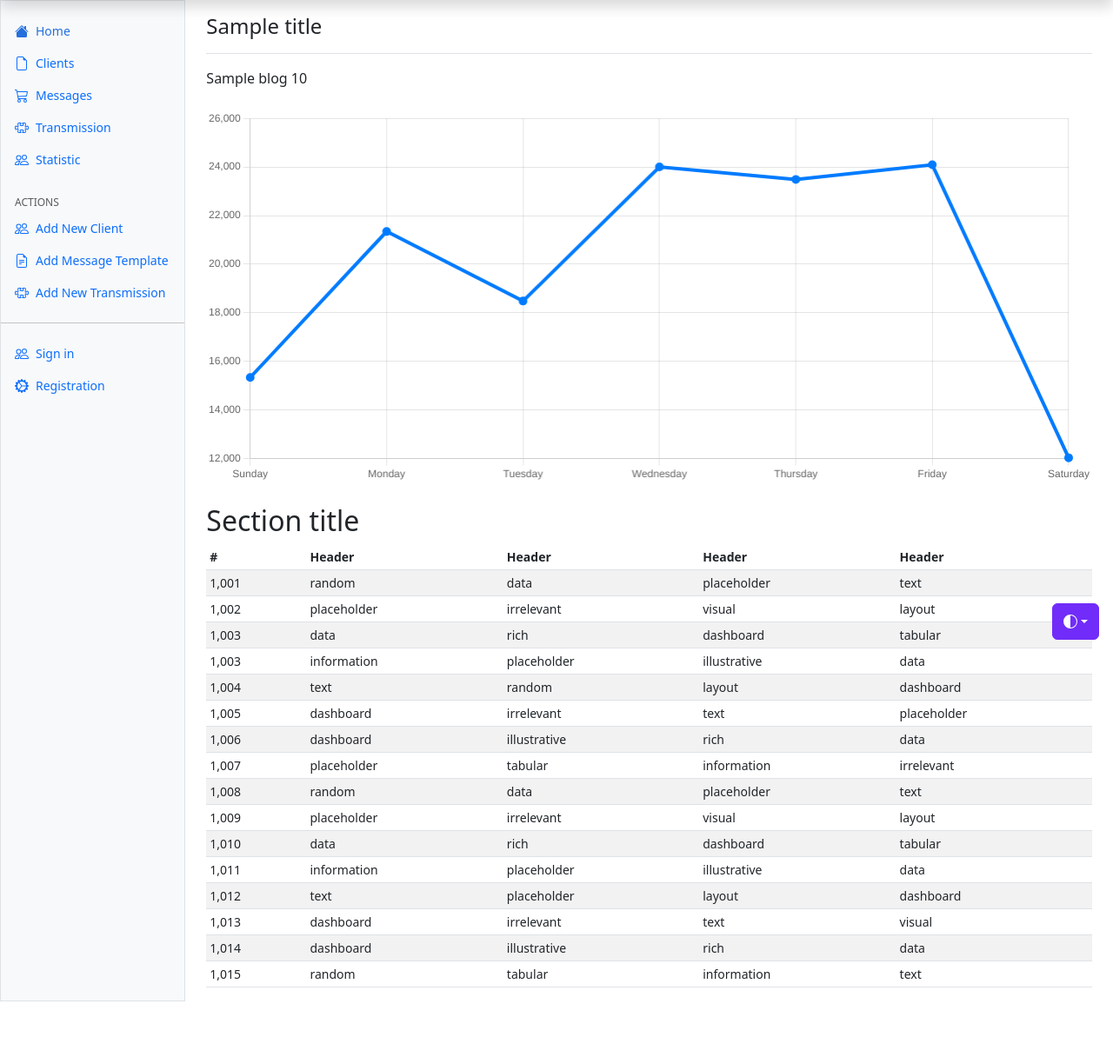
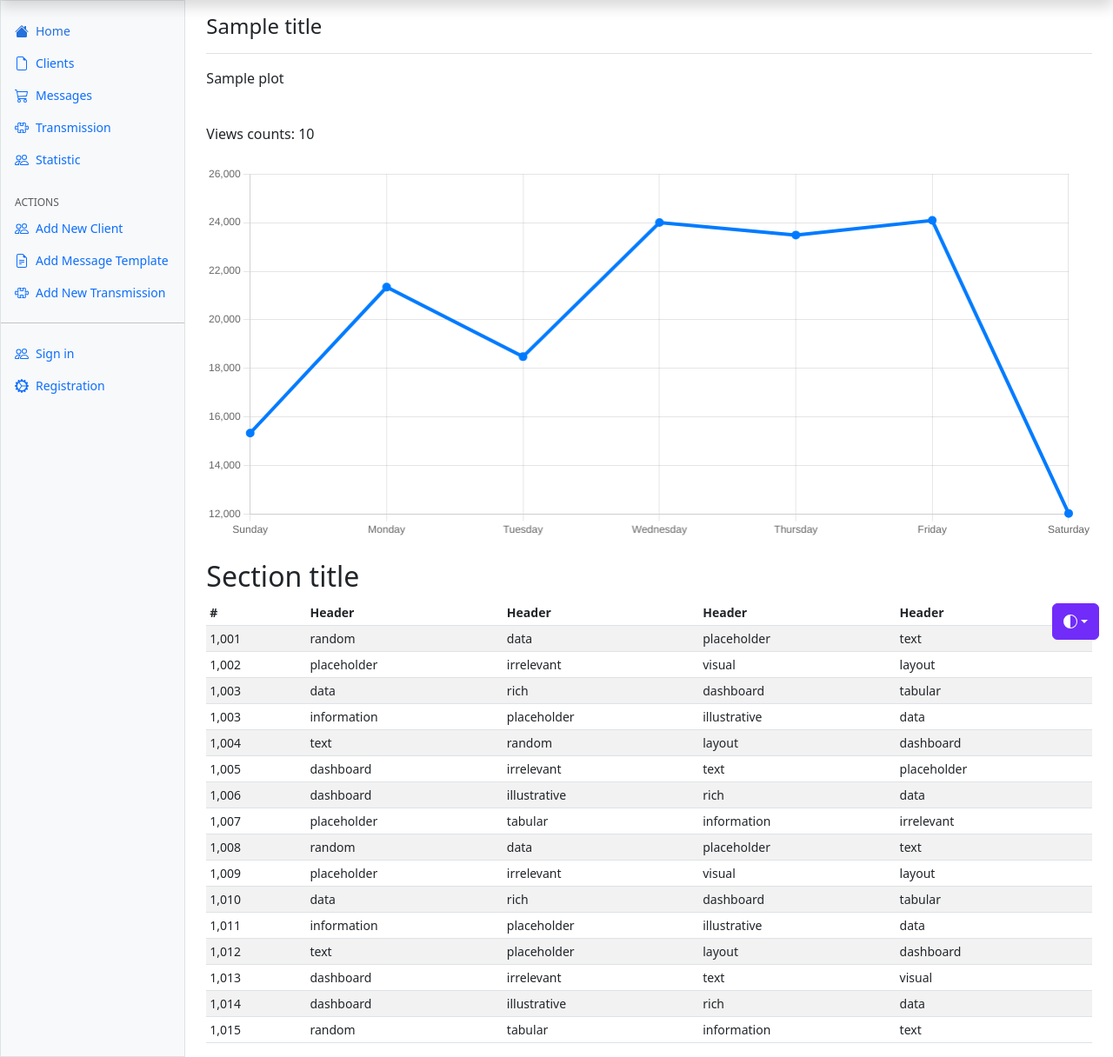
Before and after one commit to puz27/Education_coursework_6, a Django app: template blog/templates/blog/blog_card.html in a window 1280 px wide. Shown: the part 48-1264 px from the top of the page at 87% size. Before the commit the page ends 1200 px from the top, so only its background shows below. Run offline with Django 4.2, Linux system fonts and the light colour scheme; the template is opened without the code that fills it: most values are stand-ins (such as "Sample title", 1, 10 or a date in 2020); some libraries are stand-ins or nearby versions.

Commit message:
add blog card

```diff
--- a/blog/models.py
+++ b/blog/models.py
@@ -1,6 +1,5 @@
 from django.db import models
-import datetime
-from mailing.utils import d_slugify
+from mailing.services import convert_word
 
 
 class Blog(models.Model):
@@ -21,5 +20,5 @@ class Blog(models.Model):
 
     def save(self, *args, **kwargs):
         if not self.slug:
-            self.slug = d_slugify(self.title)
+            self.slug = convert_word(self.title)
         super().save(*args, **kwargs)
--- a/blog/templates/blog/blog_card.html
+++ b/blog/templates/blog/blog_card.html
@@ -1,5 +1,13 @@
 {% extends 'mailing/base.html' %}
+{% load mailing_tags %}
 {% block body %}
-{{Blog}}
-{{Blog.views}}
+<div>
+<p>
+{% if Blog.image %}
+    <img src="{% media_path Blog.image %}" width="250" align="left" vspace="5" hspace="10">
+{% endif %}
+{{Blog.plot}}</p>
+</div>
+<br>
+Views counts: {{Blog.views}}
 {% endblock %}
--- a/blog/views.py
+++ b/blog/views.py
@@ -11,8 +11,8 @@ class BlogCard(DetailView):
 
     def get_context_data(self, **kwargs):
         context = super().get_context_data(**kwargs)
-        context["Title"] = "Blog Information"
         current_object = self.get_object()
+        context["Title"] = current_object.title
         context["Blog"] = current_object
         current_object.views += 1
         current_object.save()
--- a/mailing/models.py
+++ b/mailing/models.py
@@ -1,9 +1,8 @@
 import datetime
 from config import settings
-
 import django as django
 from django.db import models
-from mailing.utils import convert_word
+from mailing.services import convert_word
 
 
 class Clients(models.Model):
--- a/mailing/templates/mailing/main.html
+++ b/mailing/templates/mailing/main.html
@@ -1,4 +1,5 @@
 {% extends 'mailing/base.html' %}
+{% load mailing_tags %}
 {% block body %}
     {% if Blog %}
     <div class="pricing-header p-3 pb-md-4 mx-auto text-center">
@@ -14,7 +15,9 @@
           </div>
             <div class="card-body">
              <ul class="list-unstyled mt-3 mb-4">
-              <li>{{ item.plot|slice:50 }} </li>
+               {% if item.image%}
+                    <li><img src="{% media_path item.image %}" width="150""></li>
+               {% endif %}
               </ul>
                 <a href="{% url 'blog:blog_card' item.slug %}" class="btn btn-sm btn-outline-secondary">View</a>
             </div>
--- a/mailing/views.py
+++ b/mailing/views.py
@@ -7,7 +7,6 @@ from mailing.services import sendmail
 from mailing.forms import TransmissionCreateForm, Statistic
 import pytz
 from blog.models import Blog
-from mailing.services import set_cron
 
 
 class MainView(LoginRequiredMixin, ListView):
```
Also changed, not shown: mailing/services.py (+15 -0 lines), mailing/templatetags/mailing_tags.py (added, +12 -0 lines), mailing/utils.py (deleted, +0 -15 lines), media/images/art_nadpis_bukvy_kreativ_minimalizm_95487_1920x1200.jpg (added).
